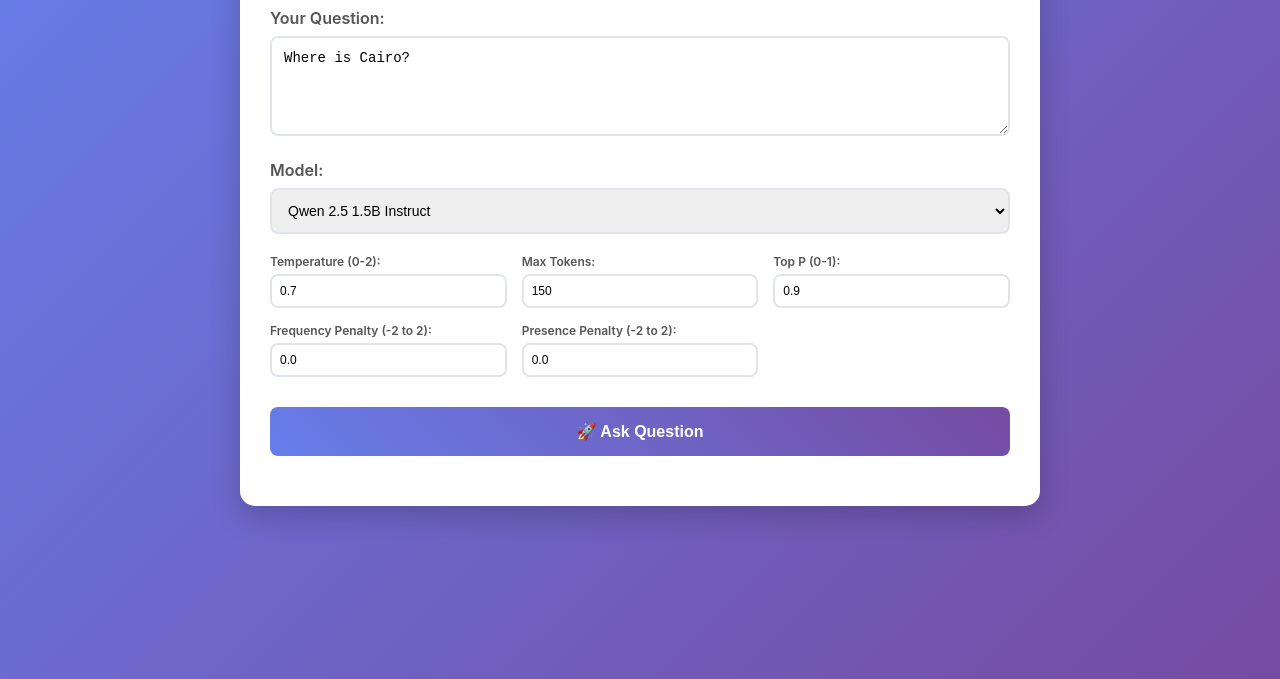
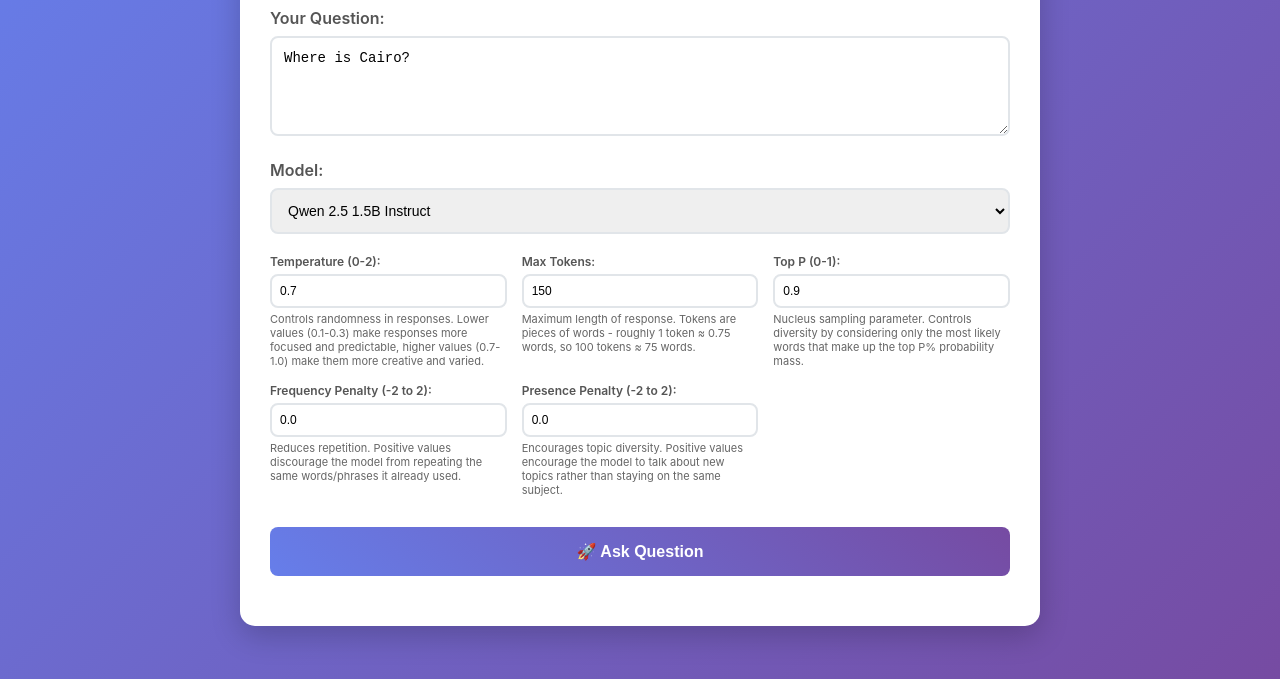
Before and after one commit to herbowicz/huggingface-llm-chat, a website: page index.html in a window 1280 px wide. Shown: the part 121-800 px from the top of the page. Drawn offline with Linux system fonts and the light colour scheme.

Commit message:
📚 Add beginner-friendly parameter descriptions
- Added detailed explanations for all LLM parameters in both README and HTML
- Corrected token calculation (1 token ≈ 0.75 words)
- Added small grey helper text in the web interface
- Improved user experience for newcomers to LLMs

```diff
--- a/index.html
+++ b/index.html
@@ -197,22 +197,37 @@
                 <div class="param-group">
                     <label for="temperature">Temperature (0-2):</label>
                     <input type="number" id="temperature" min="0" max="2" step="0.1" value="0.7">
+                    <small style="color: #666; font-size: 11px; margin-top: 4px; display: block;">
+                        Controls randomness in responses. Lower values (0.1-0.3) make responses more focused and predictable, higher values (0.7-1.0) make them more creative and varied.
+                    </small>
                 </div>
                 <div class="param-group">
                     <label for="max_tokens">Max Tokens:</label>
                     <input type="number" id="max_tokens" min="1" max="2048" value="150">
+                    <small style="color: #666; font-size: 11px; margin-top: 4px; display: block;">
+                        Maximum length of response. Tokens are pieces of words - roughly 1 token ≈ 0.75 words, so 100 tokens ≈ 75 words.
+                    </small>
                 </div>
                 <div class="param-group">
                     <label for="top_p">Top P (0-1):</label>
                     <input type="number" id="top_p" min="0" max="1" step="0.05" value="0.9">
+                    <small style="color: #666; font-size: 11px; margin-top: 4px; display: block;">
+                        Nucleus sampling parameter. Controls diversity by considering only the most likely words that make up the top P% probability mass.
+                    </small>
                 </div>
                 <div class="param-group">
                     <label for="frequency_penalty">Frequency Penalty (-2 to 2):</label>
                     <input type="number" id="frequency_penalty" min="-2" max="2" step="0.1" value="0.0">
+                    <small style="color: #666; font-size: 11px; margin-top: 4px; display: block;">
+                        Reduces repetition. Positive values discourage the model from repeating the same words/phrases it already used.
+                    </small>
                 </div>
                 <div class="param-group">
                     <label for="presence_penalty">Presence Penalty (-2 to 2):</label>
                     <input type="number" id="presence_penalty" min="-2" max="2" step="0.1" value="0.0">
+                    <small style="color: #666; font-size: 11px; margin-top: 4px; display: block;">
+                        Encourages topic diversity. Positive values encourage the model to talk about new topics rather than staying on the same subject.
+                    </small>
                 </div>
             </div>
 
```
